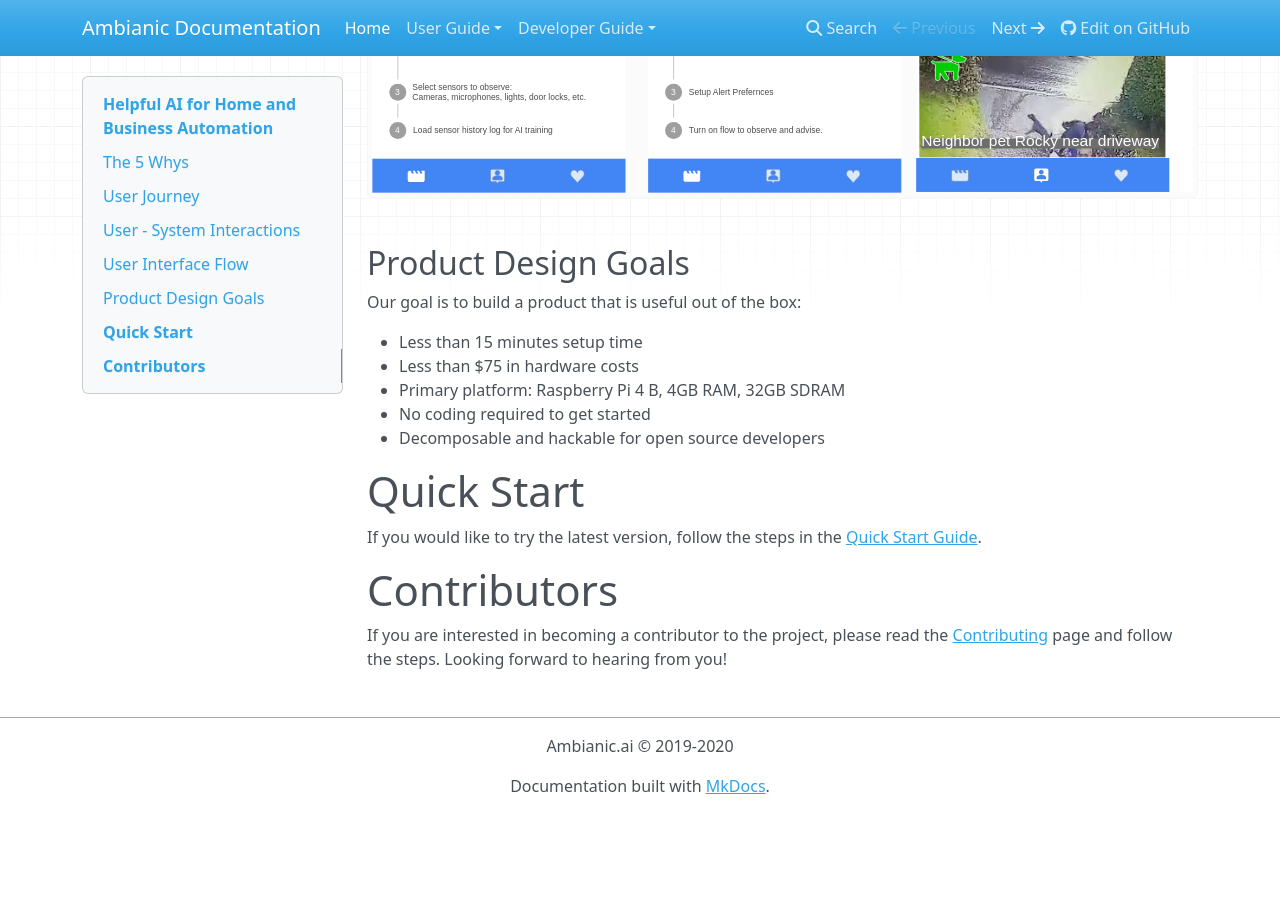
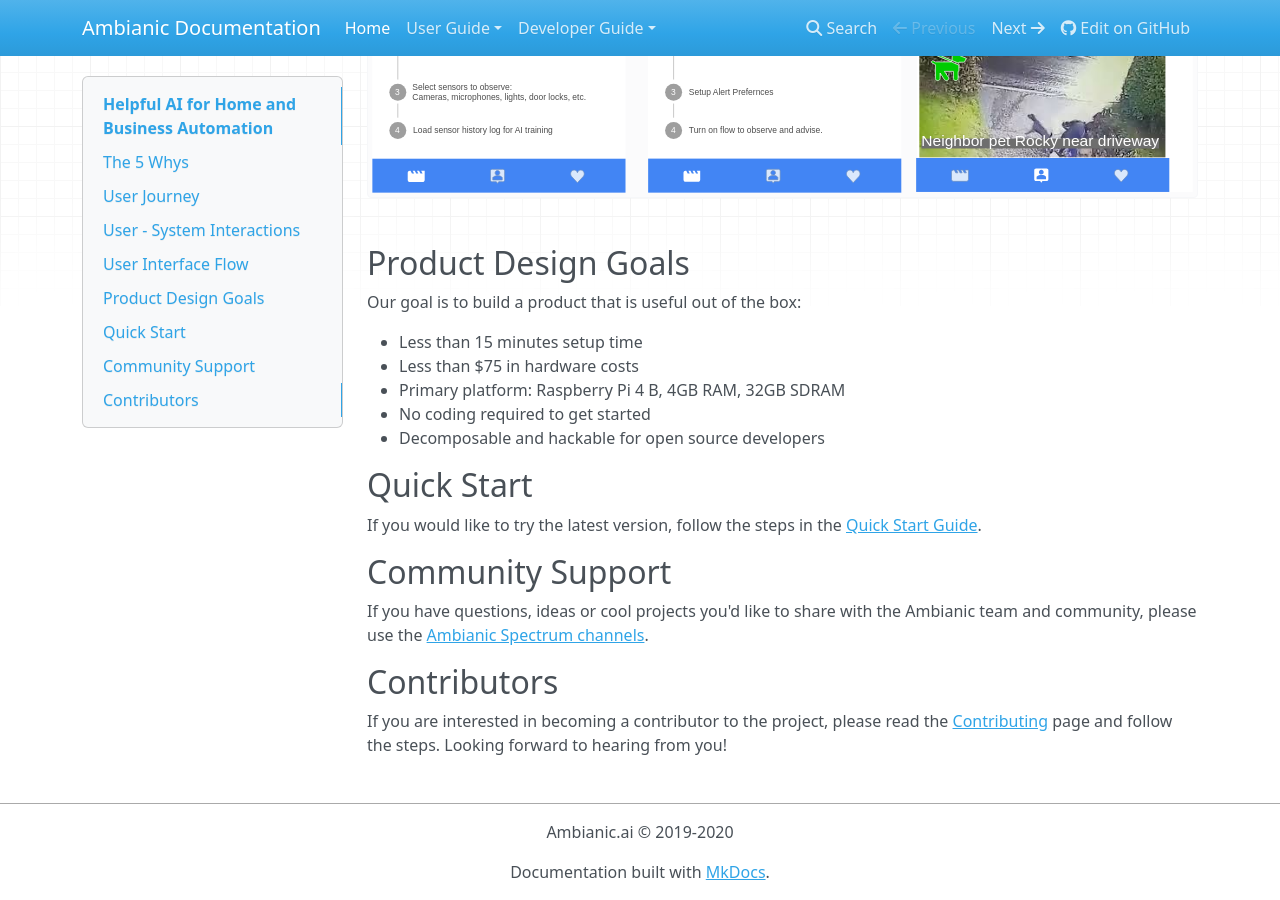
Before and after one commit to ambianic/ambianic-docs, an MkDocs documentation site: the page built from docs-md/index.md, in a window 1280 px wide and 900 px high, scrolled down 5020 px. Built offline with MkDocs 1.6.1, drawn with Linux system fonts in a browser that asks for light colours; nearby versions of some CDN libraries; before the commit the page ends 5834 px from its top, so only the background shows below that.

Commit message:
docs: added community support link

```diff
--- a/docs-md/index.md
+++ b/docs-md/index.md
@@ -92,9 +92,13 @@
  - No coding required to get started
  - Decomposable and hackable for open source developers
 
-# Quick Start
+## Quick Start
 
 If you would like to try the latest version, follow the steps in the [Quick Start Guide](users/quickstart.md).
 
-# Contributors
+## Community Support
+
+If you have questions, ideas or cool projects you'd like to share with the Ambianic team and community, please use the [Ambianic Spectrum channels](https://spectrum.chat/ambianic?tab=posts).
+
+## Contributors
 If you are interested in becoming a contributor to the project, please read the [Contributing](legal/CONTRIBUTING.md) page and follow the steps. Looking forward to hearing from you!
```
